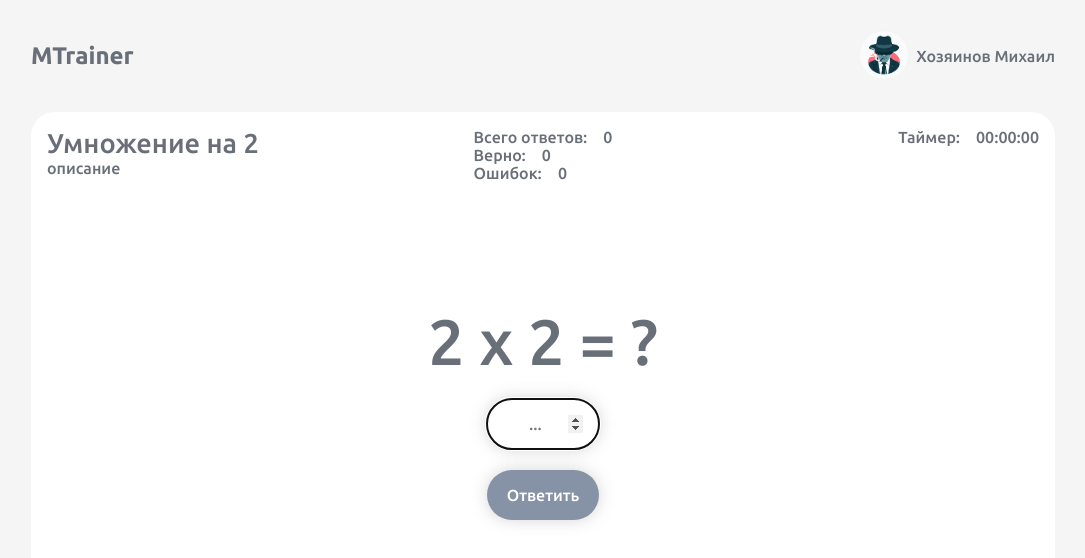
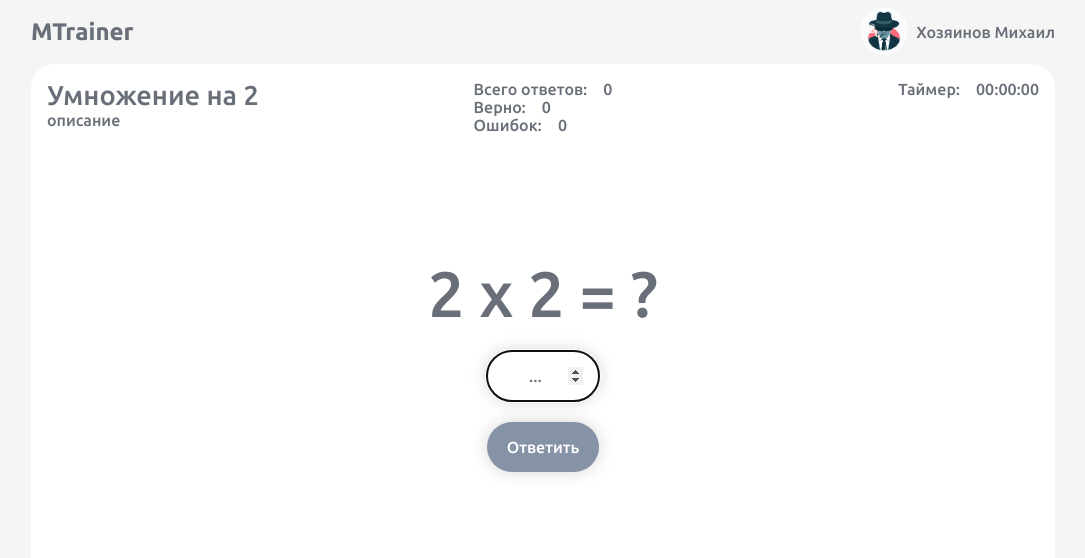
Before and after one commit to kho-mike/MTrainer, a Vue app: page / in a window 1280 px wide. Shown: the top 558 px of the page, without its empty margins (97-1182 px from the left). Built offline with nearby package versions, Linux system fonts and the light colour scheme.

Commit message:
23/03/2024 - 15:23

```diff
--- a/src/components/Header.vue
+++ b/src/components/Header.vue
@@ -43,7 +43,7 @@ import ButtonNav from "./buttons/ButtonNav.vue";
     justify-content: space-between;
     align-items: center;
     padding: 1rem 0;
-    height: 5rem;
+    height: 2rem;
 }
 
 .header-item * {
```
